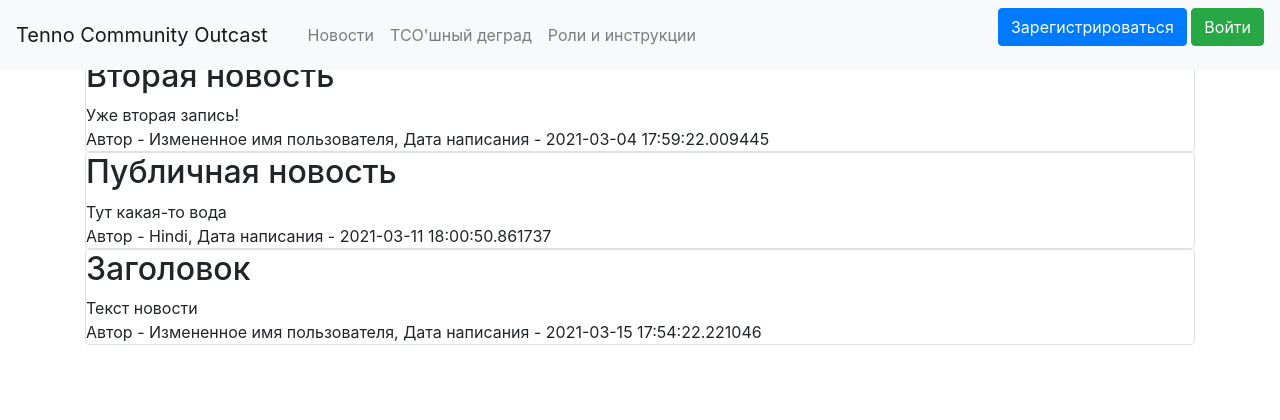
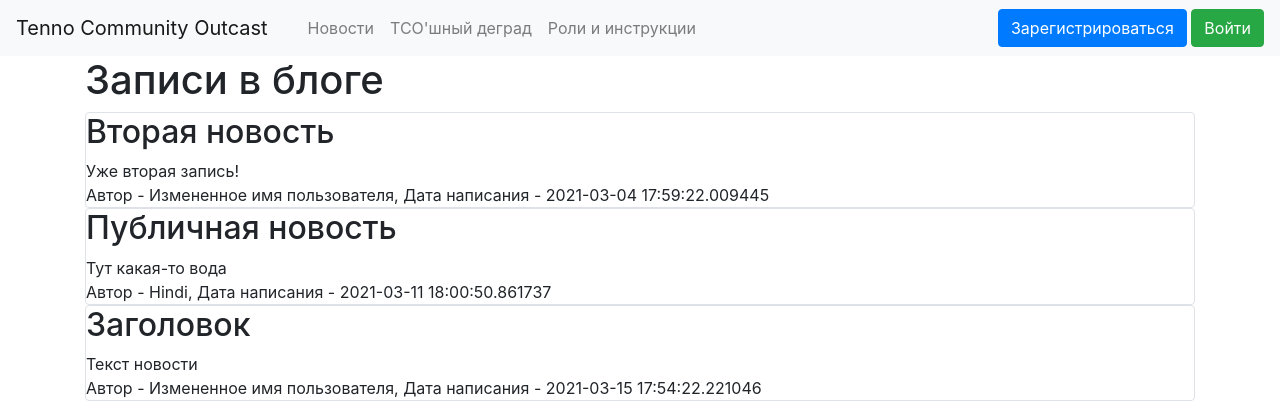
Before and after one commit to KOSMOGOR/TCO, a Flask app: page / in a window 1280 px wide. Shown: the top 420 px of the page. Run offline with Flask 2, Linux system fonts and the light colour scheme; data comes from the database, SQL or seed files in the repository; some libraries are stand-ins or nearby versions.

Commit message:
some siht

```diff
--- a/templates/base.html
+++ b/templates/base.html
@@ -13,11 +13,11 @@
 
 <body>
     <header>
-        <nav class="navbar navbar-expand-md navbar-light bg-light fixed-top main-menu">
+        <nav class="navbar navbar-expand-md navbar-light bg-light main-menu">
             {% if current_user.is_authenticated %}
             <a href="/logout" class="navbar-brand order-md-last order-0">{{ current_user.name }}</a>
             {% else %}
-            <p class="order-md-last order-0">
+            <p class="order-md-last order-0" style="margin-bottom: 0;">
                 <a class="btn btn-primary" href="/register">Зарегистрироваться</a>
                 <a class="btn btn-success" href="/login">Войти</a>
             </p>
```
